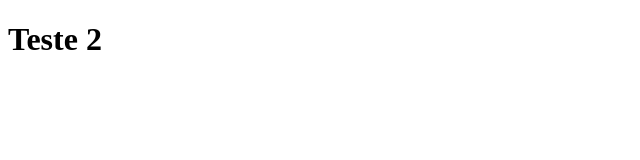
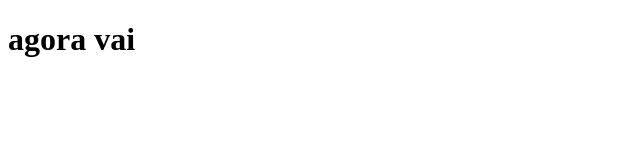
Before and after one commit to vhturcato/clone-tabnews, a Next.js app: page / in a window 1280 px wide. Shown: the top 160 px of the page, without its empty margins (0-640 px from the left). Built offline with nearby package versions, Linux system fonts and the light colour scheme.

Commit message:
muda a frase para agora vai

```diff
--- a/pages/index.js
+++ b/pages/index.js
@@ -1,4 +1,4 @@
 function Home (){
-    return <h1>Teste 2</h1>
+    return <h1>agora vai </h1>
 }
 export default Home;
```
